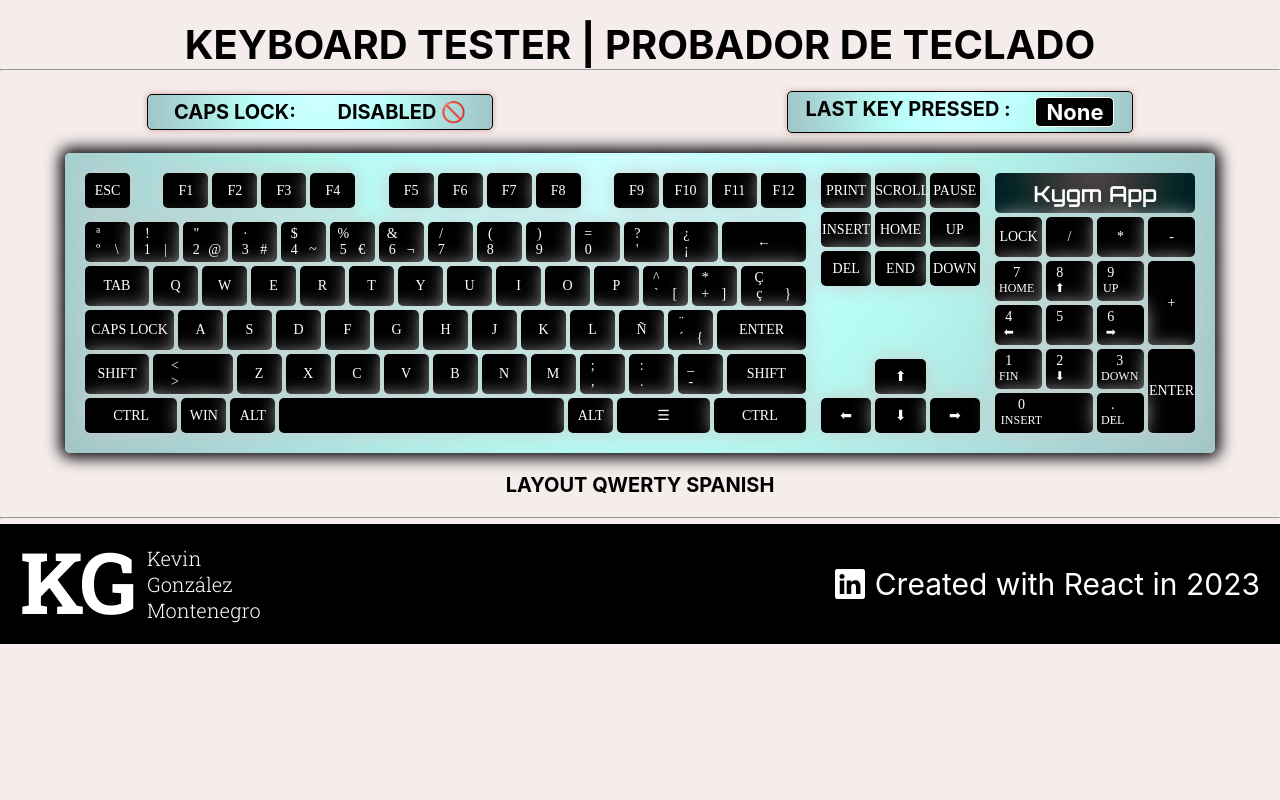
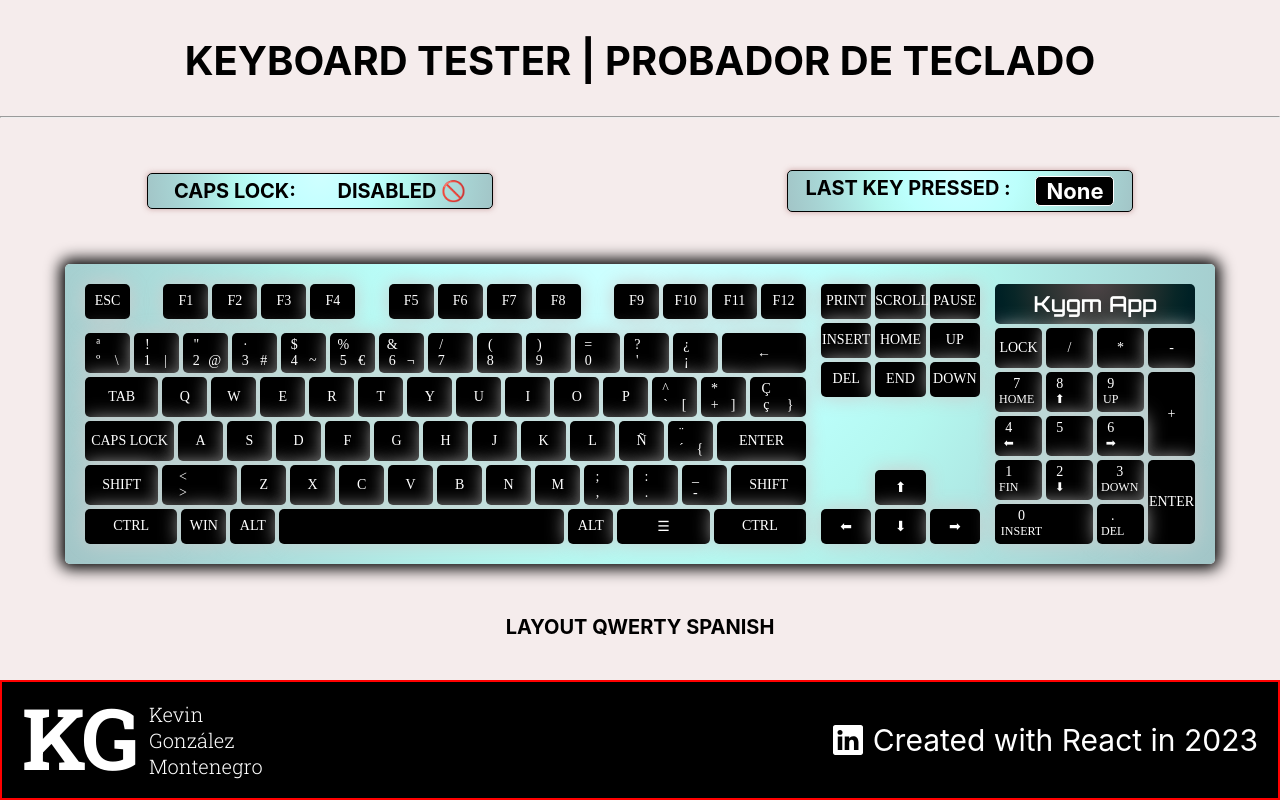
Before and after one commit to KevinYGM/Keyboard-Tester-React-2, a React (Create React App) app: page / in a window 1280 px wide. Built offline with nearby package versions, Linux system fonts and the light colour scheme; a web font is replaced by a local one.

Commit message:
fixing some small layout errors

```diff
--- a/src/App.css
+++ b/src/App.css
@@ -19,7 +19,7 @@ hr{
 
 
 #root{
-  width: 100%;
+  width: 100vw;
   height: 100%;
   display: flex;
   flex-direction: column;
@@ -28,6 +28,14 @@ hr{
 }
 
 /*--------------------Full page styles-------------------------------*/
+.content{
+  width: 100%;
+  flex: 1;
+  display: flex;
+  flex-direction: column;
+  align-items: center;
+  justify-content: space-around;
+}
 
 .title{
   width: 100%;
@@ -188,6 +196,8 @@ hr{
 /*----------------Footer-------------------*/
 
 footer{
+  margin-top: auto;
+  border: 2px double red;
   display: flex;
   justify-content: space-around;
   align-items: center;
--- a/src/App.jsx
+++ b/src/App.jsx
@@ -61,6 +61,7 @@ function App() {
 
     return (
     <>
+      <div className="content">
         <h1>KEYBOARD TESTER | PROBADOR DE TECLADO</h1>
         <hr />
 
@@ -75,8 +76,6 @@ function App() {
             <span>{keyPressed ? keyPressed : "None"}</span>
           </p>
         </div>
-
-
         <div className='body-keyboard'>
           <div className="container-big-section">
             <FunctionsSection />
@@ -89,10 +88,10 @@ function App() {
           <CenterSection />
           <NumberSection />
         </div>
+        <h3>LAYOUT QWERTY SPANISH</h3>
+      </div>
 
-      <h3>LAYOUT QWERTY SPANISH</h3>
 
-      <hr />
 
       <footer>
         <div className="logo">
--- a/src/stylesButtons.css
+++ b/src/stylesButtons.css
@@ -190,7 +190,7 @@ button:active{
 }
 
 #tab, .left-shift{
-  width: 5vw;
+  width: 73.33px;
 }
 
 #space-bar{
```
Lines whose indentation alone changed are shown as unchanged.
